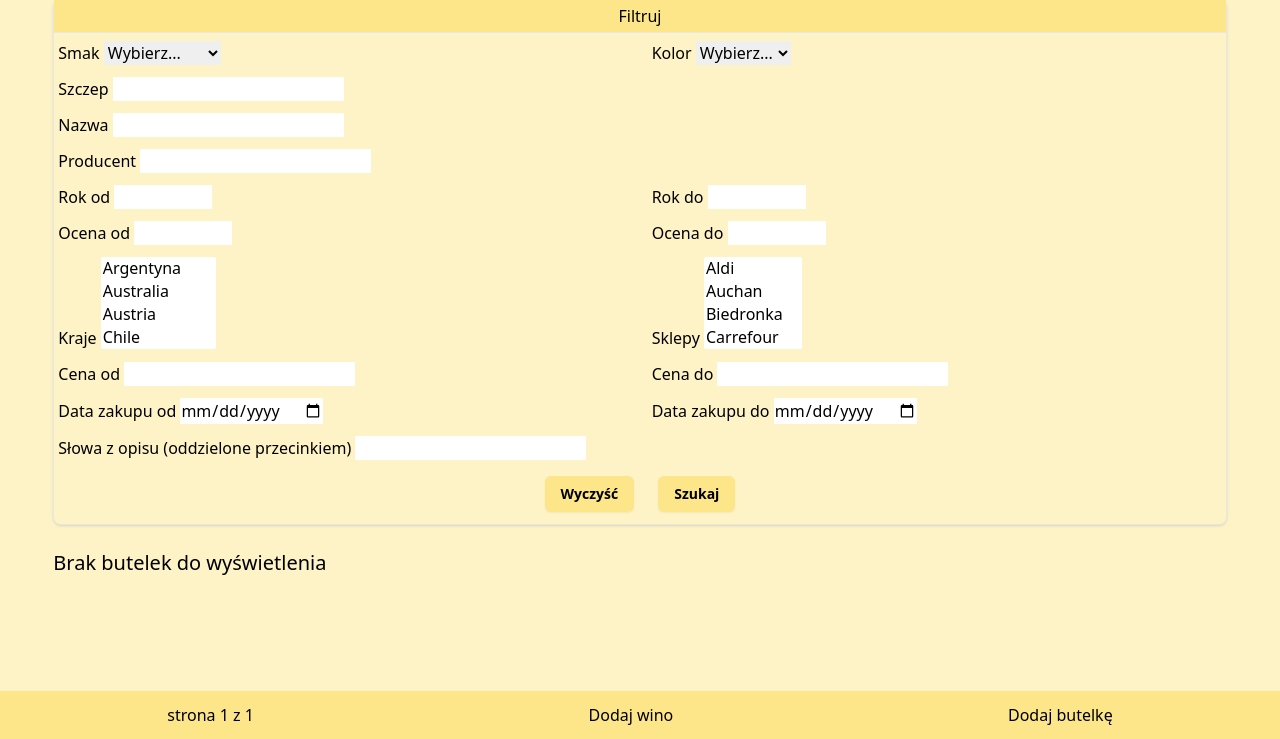
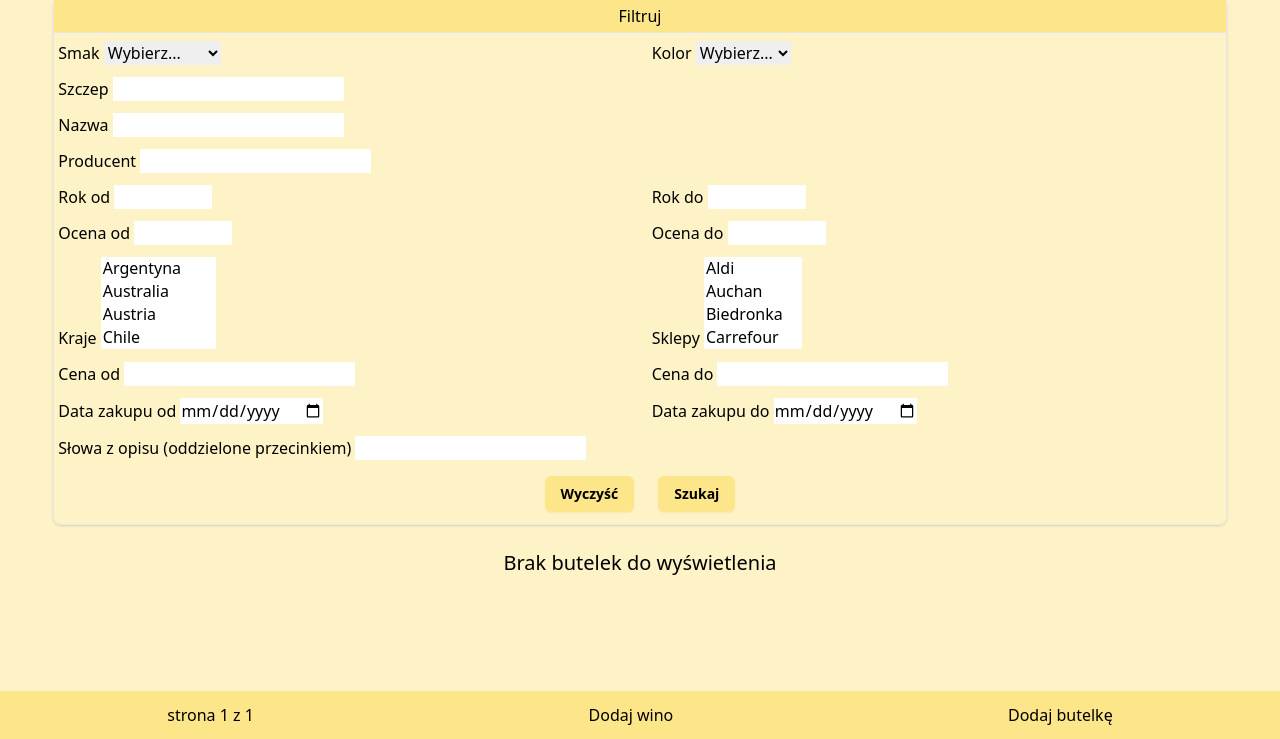
Before and after one commit to tobasqo/sommelier, a Django app: page / in a window 1280 px wide. Shown: the part 61-800 px from the top of the page. Run offline with Django 5.2, Linux system fonts and the light colour scheme; data that the repository does not hold is empty; some libraries are stand-ins or nearby versions.

Commit message:
styling in progress

```diff
--- a/templates/partials/bottom_bar.html
+++ b/templates/partials/bottom_bar.html
@@ -1,6 +1,6 @@
 {% load static %}
 
-<div class="fixed bottom-0 z-50 w-full h-12 -translate-x-1/2 flex left-1/2 bg-amber-200 justify-around items-center">
+<div class="fixed mt-20 bottom-0 z-50 w-full h-12 -translate-x-1/2 flex left-1/2 bg-amber-200 justify-around items-center">
     <div>
         {% if page_obj.has_previous %}
             <a href="?page={{ page_obj.previous_page_number }}">&laquo;</a>
--- a/templates/routes/bottle_list.html
+++ b/templates/routes/bottle_list.html
@@ -3,7 +3,7 @@
 {% block body %}
     {% include 'partials/search_bar.html' %}
 
-    <div>
+    <div class="mx-auto w-full text-center">
         {% if bottles|length %}
             <div class="mt-4 grid grid-cols-2 md:grid-cols-3 lg:grid-cols-5 gap-3 mx-auto mb-16 justify-items-center text-center">
                 {% for bottle in bottles %}
@@ -11,7 +11,7 @@
                 {% endfor %}
             </div>
         {% else %}
-            <h3 class="text-xl">Brak butelek do wyświetlenia</h3>
+            <h3 class="text-xl mt-3">Brak butelek do wyświetlenia</h3>
         {% endif %}
     </div>
 
```
